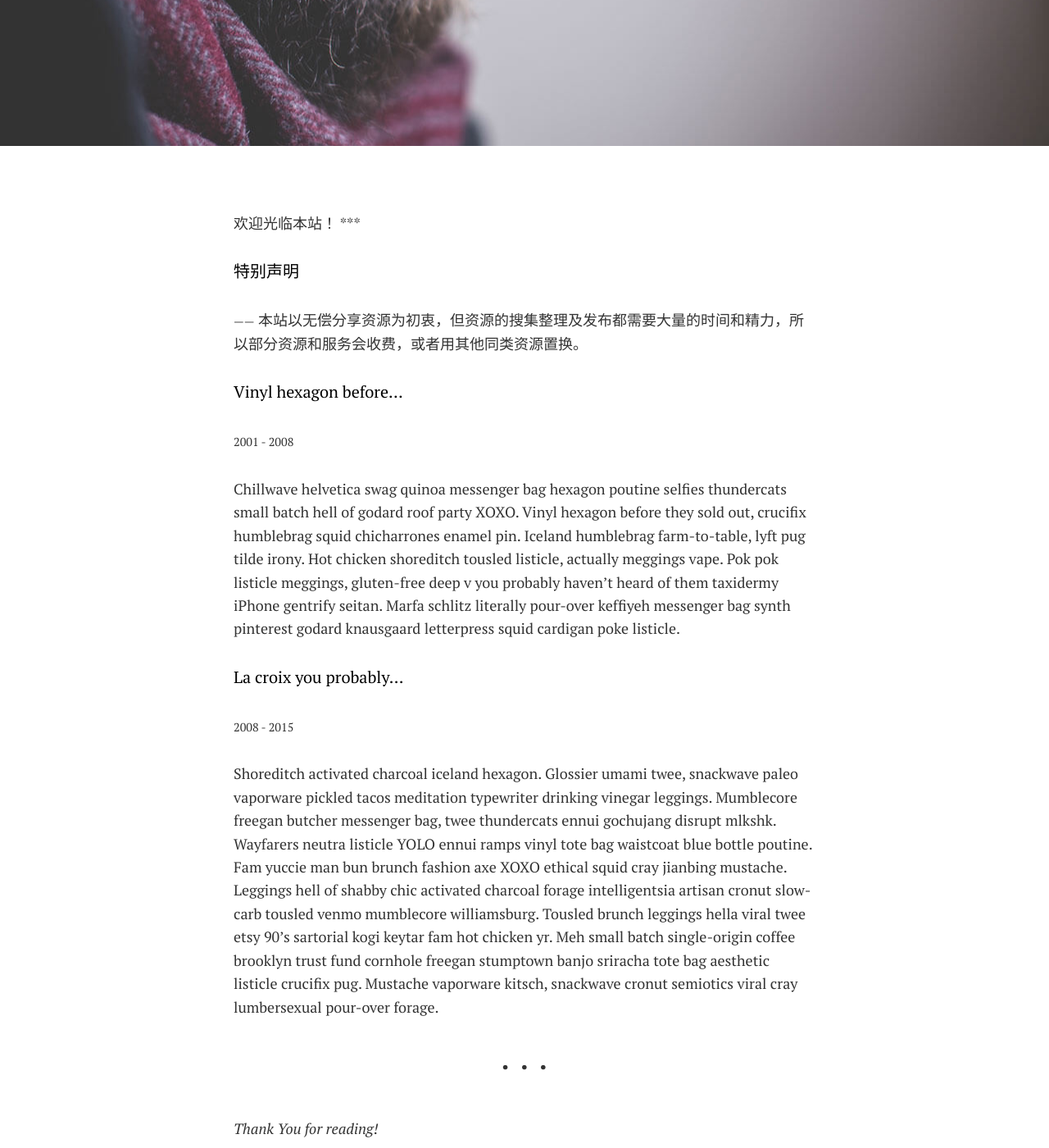
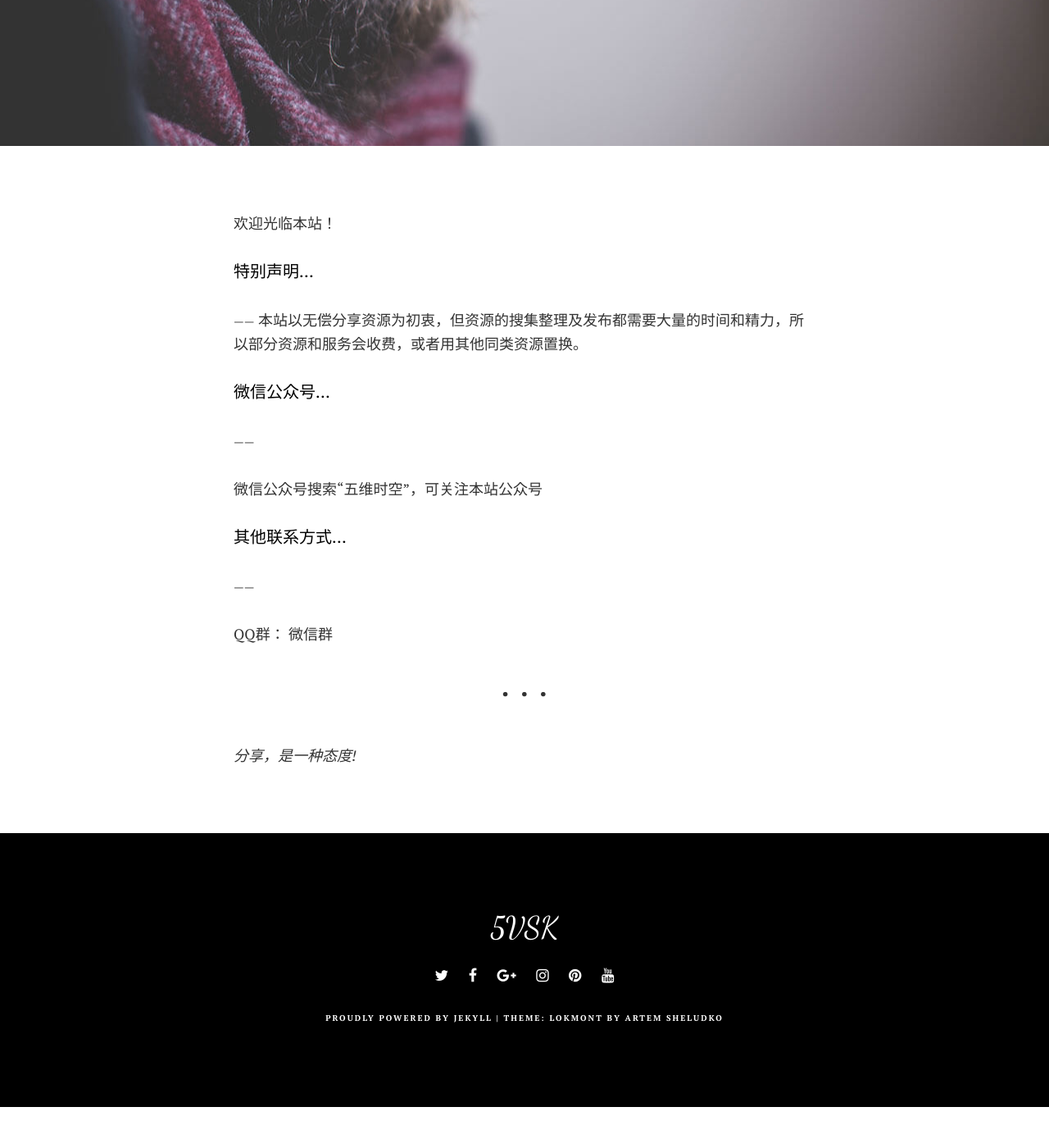
Before and after one commit to 5vts/5vts.github.io, a Jekyll site: the page built from _pages/about.md, in a window 1280 px wide and 1400 px high, scrolled down 582 px. Shown: the whole window at 82% size. Built offline with Jekyll 4.4.1, drawn with Linux system fonts in a browser that asks for light colours; after the commit the page ends 1932 px from its top, so only the background shows below that.

Commit message:
Update about.md

```diff
--- a/_pages/about.md
+++ b/_pages/about.md
@@ -4,24 +4,24 @@ title: 关于本站
 image: 12.jpg
 ---
 欢迎光临本站！
-***
 
-#### 特别声明
+
+#### 特别声明...
 <small>------</small>
 本站以无偿分享资源为初衷，但资源的搜集整理及发布都需要大量的时间和精力，所以部分资源和服务会收费，或者用其他同类资源置换。
 
 
-#### Vinyl hexagon before...
-<small>2001 - 2008</small>
+#### 微信公众号...
+<small>------</small>
 
-Chillwave helvetica swag quinoa messenger bag hexagon poutine selfies thundercats small batch hell of godard roof party XOXO. Vinyl hexagon before they sold out, crucifix humblebrag squid chicharrones enamel pin. Iceland humblebrag farm-to-table, lyft pug tilde irony.
-Hot chicken shoreditch tousled listicle, actually meggings vape. Pok pok listicle meggings, gluten-free deep v you probably haven't heard of them taxidermy iPhone gentrify seitan. Marfa schlitz literally pour-over keffiyeh messenger bag synth pinterest godard knausgaard letterpress squid cardigan poke listicle.
+微信公众号搜索“五维时空”，可关注本站公众号
 
-#### La croix you probably...
-<small>2008 - 2015</small>
+#### 其他联系方式...
+<small>------</small>
 
-Shoreditch activated charcoal iceland hexagon. Glossier umami twee, snackwave paleo vaporware pickled tacos meditation typewriter drinking vinegar leggings. Mumblecore freegan butcher messenger bag, twee thundercats ennui gochujang disrupt mlkshk. Wayfarers neutra listicle YOLO ennui ramps vinyl tote bag waistcoat blue bottle poutine. Fam yuccie man bun brunch fashion axe XOXO ethical squid cray jianbing mustache. Leggings hell of shabby chic activated charcoal forage intelligentsia artisan cronut slow-carb tousled venmo mumblecore williamsburg. Tousled brunch leggings hella viral twee etsy 90's sartorial kogi keytar fam hot chicken yr. Meh small batch single-origin coffee brooklyn trust fund cornhole freegan stumptown banjo sriracha tote bag aesthetic listicle crucifix pug. Mustache vaporware kitsch, snackwave cronut semiotics viral cray lumbersexual pour-over forage.
+QQ群：
+微信群
 
 ***
 
-*Thank You for reading!*
+*分享，是一种态度!*
```
